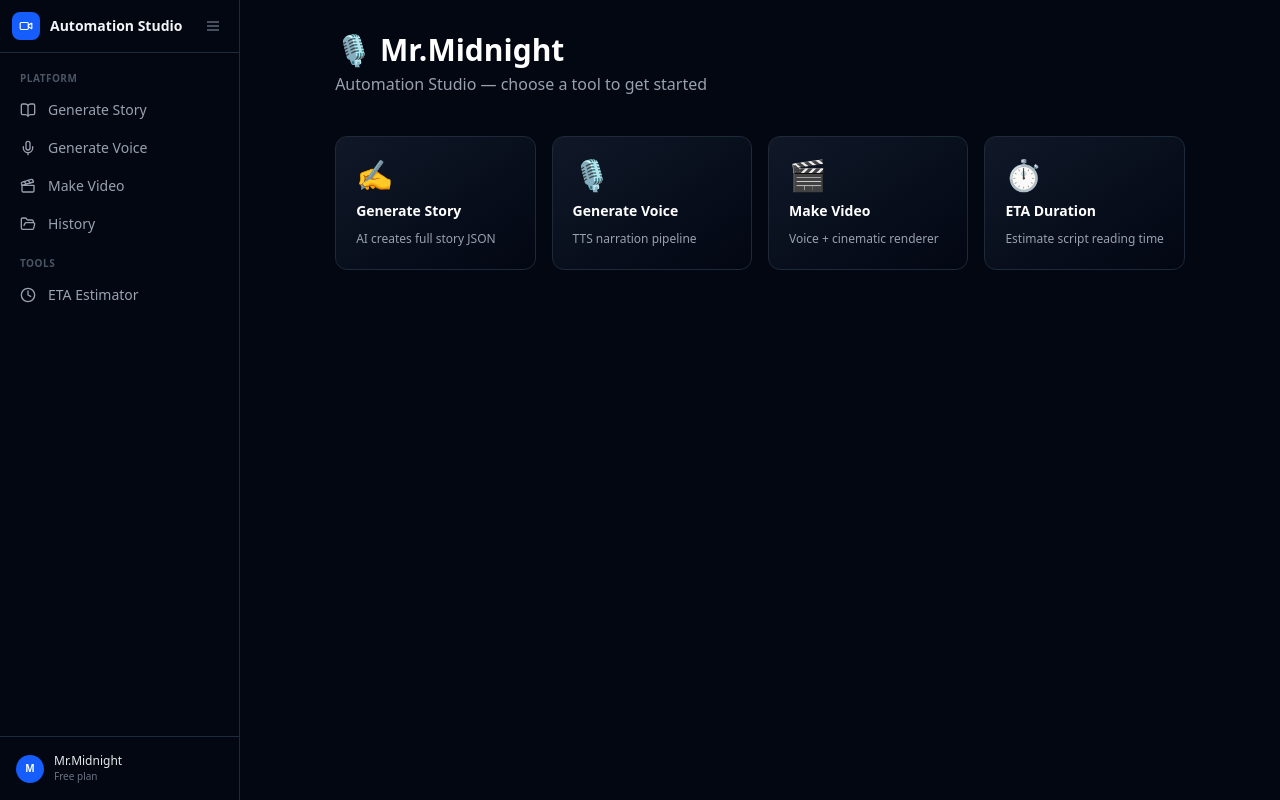
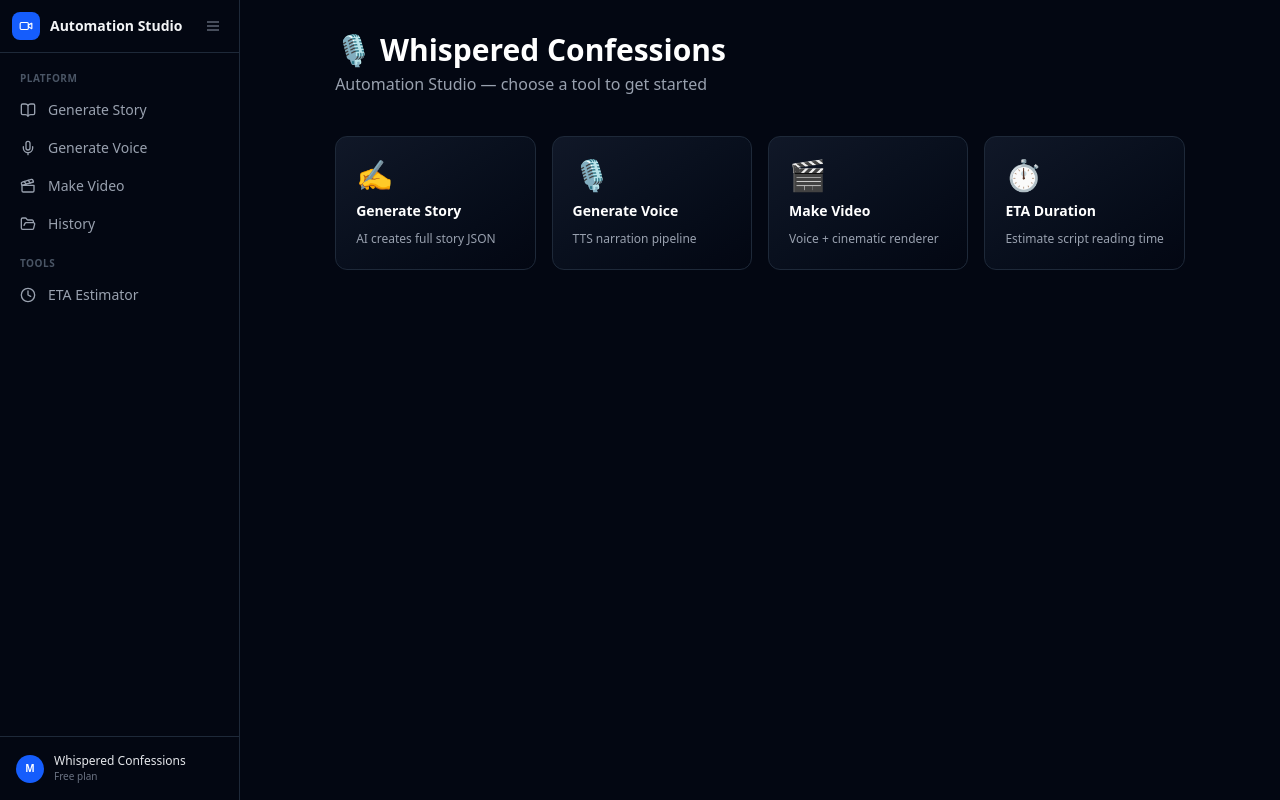
Before and after one commit to SengHeat/automation-studio, a Next.js app in the folder frontend/: page / in a window 1280 px wide. Built offline with nearby package versions, Linux system fonts and the light colour scheme.

Commit message:
rebrand: rename Mr.Midnight to Whispered Confessions across all files

```diff
--- a/frontend/app/layout.tsx
+++ b/frontend/app/layout.tsx
@@ -9,7 +9,7 @@ const mono = Geist_Mono({ variable: "--font-mono", subsets: ["latin"] });
 
 export const metadata: Metadata = {
   title: "Automation Studio",
-  description: "Mr.Midnight — Voice & Video Automation",
+  description: "Whispered Confessions — Voice & Video Automation",
 };
 
 export default function RootLayout({ children }: { children: React.ReactNode }) {
--- a/frontend/app/page.tsx
+++ b/frontend/app/page.tsx
@@ -15,7 +15,7 @@ export default function Home() {
   return (
     <main className="min-h-screen p-8 max-w-5xl mx-auto">
       <div className="mb-10">
-        <h1 className="text-3xl font-bold text-white mb-1">🎙 Mr.Midnight</h1>
+        <h1 className="text-3xl font-bold text-white mb-1">🎙 Whispered Confessions</h1>
         <p className="text-gray-400">Automation Studio — choose a tool to get started</p>
       </div>
       <div className="grid grid-cols-2 sm:grid-cols-3 lg:grid-cols-4 gap-4">
--- a/frontend/app/studio/page.tsx
+++ b/frontend/app/studio/page.tsx
@@ -384,7 +384,7 @@ export default function StudioPage() {
               <div className="grid grid-cols-2 gap-3">
                 <div>
                   <label className="label">Channel name</label>
-                  <input className="input" value={channel} onChange={e => setChannel(e.target.value)} placeholder="Mr.Midnight" />
+                  <input className="input" value={channel} onChange={e => setChannel(e.target.value)} placeholder="Whispered Confessions" />
                 </div>
                 <div>
                   <label className="label">Channel corner</label>
--- a/frontend/app/video/page.tsx
+++ b/frontend/app/video/page.tsx
@@ -324,7 +324,7 @@ export default function VideoPage() {
                 <div className="grid grid-cols-2 gap-3">
                   <div>
                     <label className="label">Channel name</label>
-                    <input className="input" value={channel} onChange={e => setChannel(e.target.value)} placeholder="Mr.Midnight" />
+                    <input className="input" value={channel} onChange={e => setChannel(e.target.value)} placeholder="Whispered Confessions" />
                   </div>
                   <div>
                     <label className="label">Channel corner</label>
--- a/frontend/components/layout/NavUser.tsx
+++ b/frontend/components/layout/NavUser.tsx
@@ -12,7 +12,7 @@ export function NavUser() {
         </div>
         {open && (
           <div className="min-w-0">
-            <p className="text-xs font-medium text-gray-200 truncate">Mr.Midnight</p>
+            <p className="text-xs font-medium text-gray-200 truncate">Whispered Confessions</p>
             <p className="text-[10px] text-gray-500 truncate">Free plan</p>
           </div>
         )}
```
Also changed, not shown: 1 other file (tests, documents, lock files or other folders).
